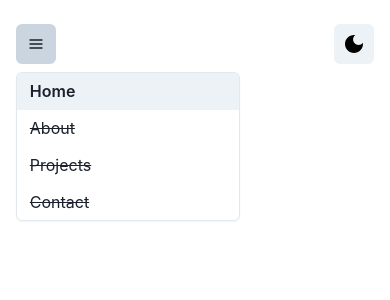
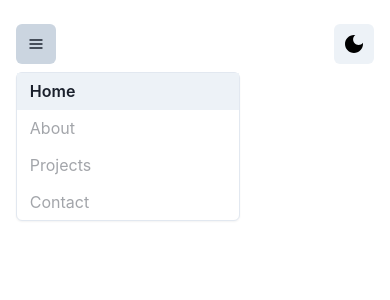
Before and after one commit to edizyurdakul/portfolio-archived, a Next.js app: page / in a window 390 px wide. Both pictures are taken after a click on the button 36 px from the left and 44 px from the top of the page. Shown: the top 300 px of the page. Built offline with nearby package versions, Linux system fonts and the light colour scheme.

Commit message:
Disable mobile menu buttons

```diff
--- a/components/Navbar/index.tsx
+++ b/components/Navbar/index.tsx
@@ -22,21 +22,9 @@ const Mobile = () => {
         <MenuItem>
           <NavLink to="/">Home</NavLink>
         </MenuItem>
-        <MenuItem>
-          <NavLink to="#" css={{ textDecoration: "line-through" }}>
-            About
-          </NavLink>
-        </MenuItem>
-        <MenuItem>
-          <NavLink to="#" css={{ textDecoration: "line-through" }}>
-            Projects
-          </NavLink>
-        </MenuItem>
-        <MenuItem>
-          <NavLink to="#" css={{ textDecoration: "line-through" }}>
-            Contact
-          </NavLink>
-        </MenuItem>
+        <MenuItem isDisabled>{/*<NavLink to="#">Contact</NavLink>*/}About</MenuItem>
+        <MenuItem isDisabled>{/*<NavLink to="#">Contact</NavLink>*/}Projects</MenuItem>
+        <MenuItem isDisabled>{/*<NavLink to="#">Contact</NavLink>*/}Contact</MenuItem>
       </MenuList>
     </Menu>
   );
```
